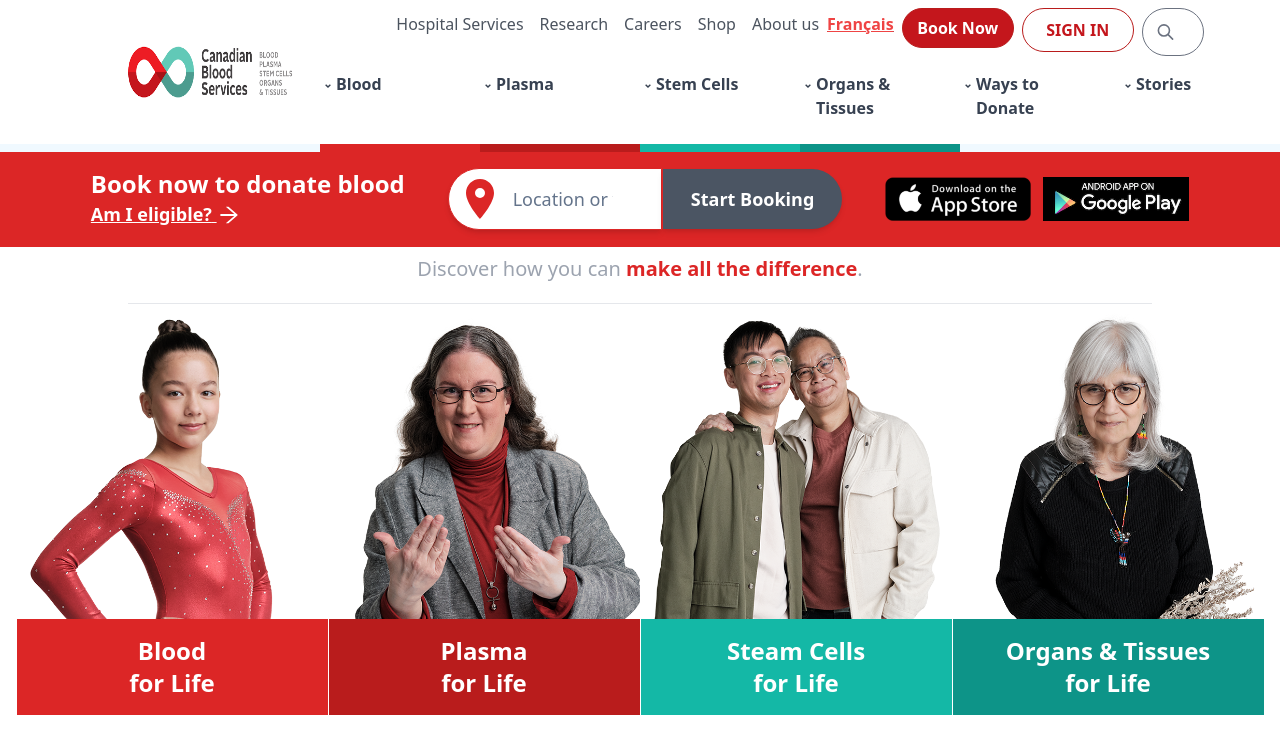
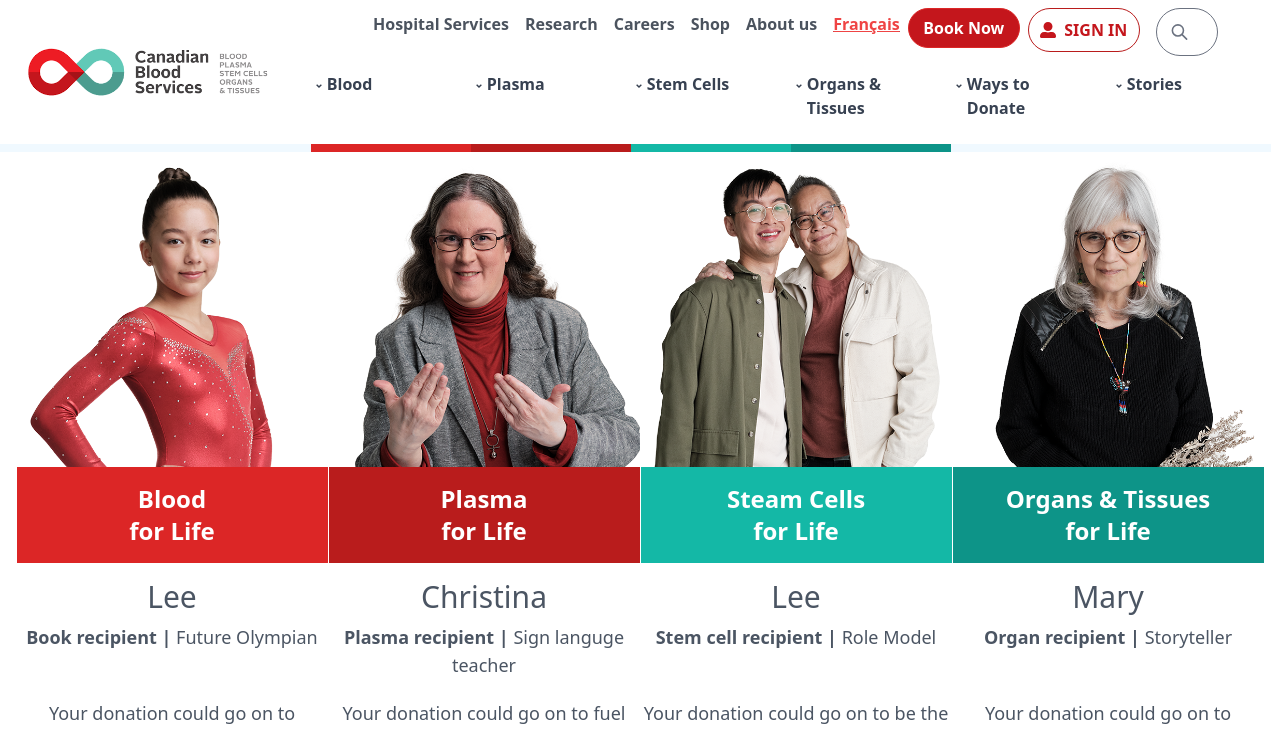
Before and after one commit to team-solvers-kpr/project-cn-blood-service, a React (Create React App) app: page / in a window 1280 px wide. Shown: the top 732 px of the page. Built offline with nearby package versions, Linux system fonts and the light colour scheme; no server answers; what tw-elements would draw is missing.

Commit message:
benefits section donw

```diff
--- /dev/null
+++ b/src/components/Pages/Careers/BenefitsSecton.js
@@ -0,0 +1,35 @@
+import React, { useEffect, useState } from "react";
+import SingleBenefit from "./SingleBenefit";
+
+const BenefitsSecton = () => {
+  const [benefits, setBenefits] = useState([]);
+
+  useEffect(() => {
+    const fetchData = async () => {
+      const res = await fetch("./benefits.JSON");
+      const data = await res.json();
+      setBenefits(data);
+    };
+    fetchData();
+  }, []);
+
+  return (
+    <div className="bg-gray-100 py-12 px-36">
+      <h2 className="py-2 text-5xl font-bold text-slate-700 text-start">
+        Benefits
+      </h2>
+      <p className="text-start my-3 text-lg text-slate-700 mb-5">
+        We take pride in providing our employees with the tools and support they
+        need to feel empowered while fulfilling meaningful work.
+      </p>
+      <div className="grid grid-cols-3 gap-6">
+        {benefits &&
+          benefits.map((benefit) => (
+            <SingleBenefit key={benefit.id} benefit={benefit}></SingleBenefit>
+          ))}
+      </div>
+    </div>
+  );
+};
+
+export default BenefitsSecton;
--- a/src/components/Pages/Careers/Careers.jsx
+++ b/src/components/Pages/Careers/Careers.jsx
@@ -1,4 +1,5 @@
 import React from 'react'
+import BenefitsSecton from './BenefitsSecton';
 import EmployeesVideoSection from './EmployeesVideoSection';
 import TogetherSection from './TogetherSection';
 
@@ -6,6 +7,7 @@
   return (
     <div className='pt-[152px]'>
         <TogetherSection></TogetherSection>
+        <BenefitsSecton></BenefitsSecton>
         <EmployeesVideoSection></EmployeesVideoSection>
     </div>
   )
--- /dev/null
+++ b/src/components/Pages/Careers/SingleBenefit.js
@@ -0,0 +1,16 @@
+import React from "react";
+
+const SingleBenefit = (props) => {
+  const { title, description, image } = props.benefit;
+
+  return (
+    <div className="bg-white mx-auto">
+      <img src={image} alt="" className="lg:px-20" />
+      <h3 className="font-semibold mb-3 text-2xl text-slate-600">{title}</h3>
+      <div className="border-b-4 my-7 border-red-600 rounded-md w-28 mx-auto"></div>
+      <p className="text-[17px] px-4 pb-5 text-slate-60-0">{description}</p>
+    </div>
+  );
+};
+
+export default SingleBenefit;
--- a/src/components/Pages/Careers/TogetherSection.jsx
+++ b/src/components/Pages/Careers/TogetherSection.jsx
@@ -5,7 +5,7 @@
 const TogetherSection = () => {
   return (
     <div className='bg-red-700'>
-        <div className='grid lg:grid-flow-col  m-12 gap-12'>
+        <div className='grid lg:grid-flow-col mt-12 mx-12 gap-12'>
 
             <div className="content w-full grid-cols-4 text-white text-left">
                 <h1 className='text-3xl mt-12 mb-8 font-bold'>Together, we make a difference</h1>
--- a/src/components/Pages/Shared/Navbar/Navbar.jsx
+++ b/src/components/Pages/Shared/Navbar/Navbar.jsx
@@ -1,11 +1,8 @@
-import { signOut } from 'firebase/auth';
 import React, { useState } from 'react'
-import { useAuthState } from 'react-firebase-hooks/auth';
 import { CgClose, CgMenuLeft } from 'react-icons/cg';
 import { FaUserAlt } from 'react-icons/fa';
 import { RiArrowDropDownLine } from 'react-icons/ri';
 import { Link, useNavigate } from 'react-router-dom';
-import auth from '../../../../firebase.init';
 import Logo from '../../../assets/footerimage.png';
 import Button from './Button';
 import Nav from './Nav';
@@ -13,18 +10,13 @@
 
 const Navbar = () => {
     const [isOpen, setOpen] = useState(false);
-    const [user, loading, error] = useAuthState(auth);
-
-    const logOut=()=>{
-        signOut(auth)
-    }
 
     const navigate = useNavigate();
   return (
-    <div>
-        <div className='manuBar  grid grid-flow-col '>
+    <div className='lg:fixed w-full bg-white z-50 top-0 left-0 transition-all ease-in-out'>
+        <div className='manuBar   grid grid-flow-col '>
             <div className='logo flex lg:m-0 m-5 flex-row items-center col-span-3 lg:border-b-8 border-sky-50'>
-                <img src={Logo} alt="logo" className='h-[52px] lg:pl-32 ' />
+                <img src={Logo} alt="logo" className='h-12 lg:pl-7 ' />
                 {!isOpen && (
                             <div className='menu-icon cursor-pointer font-bold  absolute inline-block right-4 lg:hidden outline-none'
                             onClick={() => setOpen(!isOpen)}
@@ -33,7 +25,7 @@
                             <span className='uppercase text-[#BEBEC2]'>Menu</span>
                         </div>
                         )}
-                    {isOpen &&  (<div className='closeIcon cursor-pointer absolute right-4 inline-block lg:hidden outline-none'
+                    {isOpen &&  (<div className='closeIcon cursor-pointer absolute right-4 inline-block lg:hidden outline-none '
                     onClick={() => setOpen(!isOpen)}
                     >
                             <CgClose fontSize={40} className="text-red-600" />
@@ -42,25 +34,25 @@
             </div>
             <div className='right md:block hidden pt-2 col-span-9'>
                 <div className="menu-top">
-                    <nav className='lg:flex justify-center gap-2 lg:flex-row hidden'>
+                    <nav className='lg:flex justify-center gap-4 lg:flex-row hidden'>
                         <ul className='flex gap-4 pt-1'>
                             <li className='hover:underline'>
-                                <Link to='/hospital-services' className=' opacity-80 hover:opacity-100 font-medium'>Hospital Services</Link>
+                                <Link to='/hospital-services' className=' opacity-80 hover:opacity-100 font-bold'>Hospital Services</Link>
                             </li>
                             <li className='hover:underline'>
-                                <Link to='/research' className=' opacity-80 hover:opacity-100 font-medium'>Research</Link>
+                                <Link to='/research' className=' opacity-80 hover:opacity-100 font-bold'>Research</Link>
                             </li>
                             <li className='hover:underline'>
-                                <Link to='/careers' className=' opacity-80 hover:opacity-100 font-medium'>Careers</Link>
+                                <Link to='/careers' className=' opacity-80 hover:opacity-100 font-bold'>Careers</Link>
                             </li>
                             <li className='hover:underline'>
-                                <Link to='/shop' className=' opacity-80 hover:opacity-100 font-medium'>Shop</Link>
+                                <Link to='/shop' className=' opacity-80 hover:opacity-100 font-bold'>Shop</Link>
                             </li>
                             <li className='hover:underline'>
-                                <Link to='/about-us' className=' opacity-80 hover:opacity-100 font-medium'>About us</Link>
+                                <Link to='/about-us' className=' opacity-80 hover:opacity-100 font-bold'>About us</Link>
                             </li>
                         </ul>
-                        <div className='inline-flex  gap-2'>
+                        <div className='inline-flex  gap-4'>
                             <div className='topbuttons inline-flex gap-2'>
                                 <div className='link pt-1'>
                                     <Link className='text-red-500 font-bold'>
@@ -73,8 +65,8 @@
                                         bgprimary="bg-[#C4161C]"
                                         height="h-10"
                                         width="w-28"
-                                        textprimary="text-[#C4161C]"
-                                        borderprimary="border-red-700"
+                                        textprimary="text-red-600"
+                                        borderprimary="border-red-600"
                                         bgsecondary="bg-white"
                                         textColor='text-white'
                                         fontwidth="font-bold"
@@ -82,9 +74,9 @@
                                         onClick={(e) => navigate("/bookNow")}
                                     />
 
-                                    {!user ?
-                                        <Button
+                                    <Button
                                         btnText={"Sign in"}
+                                        buttonIcon={<FaUserAlt className='inline-block -mt-1 mr-2' />}
                                         bgprimary="bg-white"
                                         height="h-11"
                                         width="w-28"
@@ -93,25 +85,10 @@
                                         fontsize="text-base"
                                         textprimary="text-white"
                                         borderprimary="border-red-700"
-                                        bgsecondary="bg-[#C4161C]"
+                                        bgsecondary="bg-red-600"
                                         textColor='text-[#C4161C]'
-                                        onClick={() => navigate("/signin")}
-                                    />
-                                    :
-                                    <Button
-                                        btnText={"Log out"}
-                                        bgprimary="bg-white"
-                                        height="h-11"
-                                        width="w-28"
-                                        fontwidth="font-bold"
-                                        textTransform='uppercase'
-                                        fontsize="text-base"
-                                        textprimary="text-white"
-                                        borderprimary="border-red-700"
-                                        bgsecondary="bg-[#C4161C]"
-                                        textColor='text-[#C4161C]'
-                                        onClick={logOut}
-                                    />}
+                                        onClick={(e) => navigate("/signin")}
+                                    ></Button>
                                 </div>
                             </div>
                             <div className='topsearchbar '>
@@ -129,9 +106,9 @@
 
                             {/* mobile menu navigation  */}
 
-        <div className={`md:hidden bg-white h-full w-full py-24 pt-4 ${
+        <div className={`md:hidden bg-white absolute h-full w-full py-24  pt-4 ${
               isOpen ? "translate-x-0" : "-translate-x-full"
-            } ease-in-out duration-700 z-50`}>
+            } ease-in-out duration-700 z-40`}>
 
                         <div className='searchBar'>
                             <SearchBar width="w-full"  />
```
